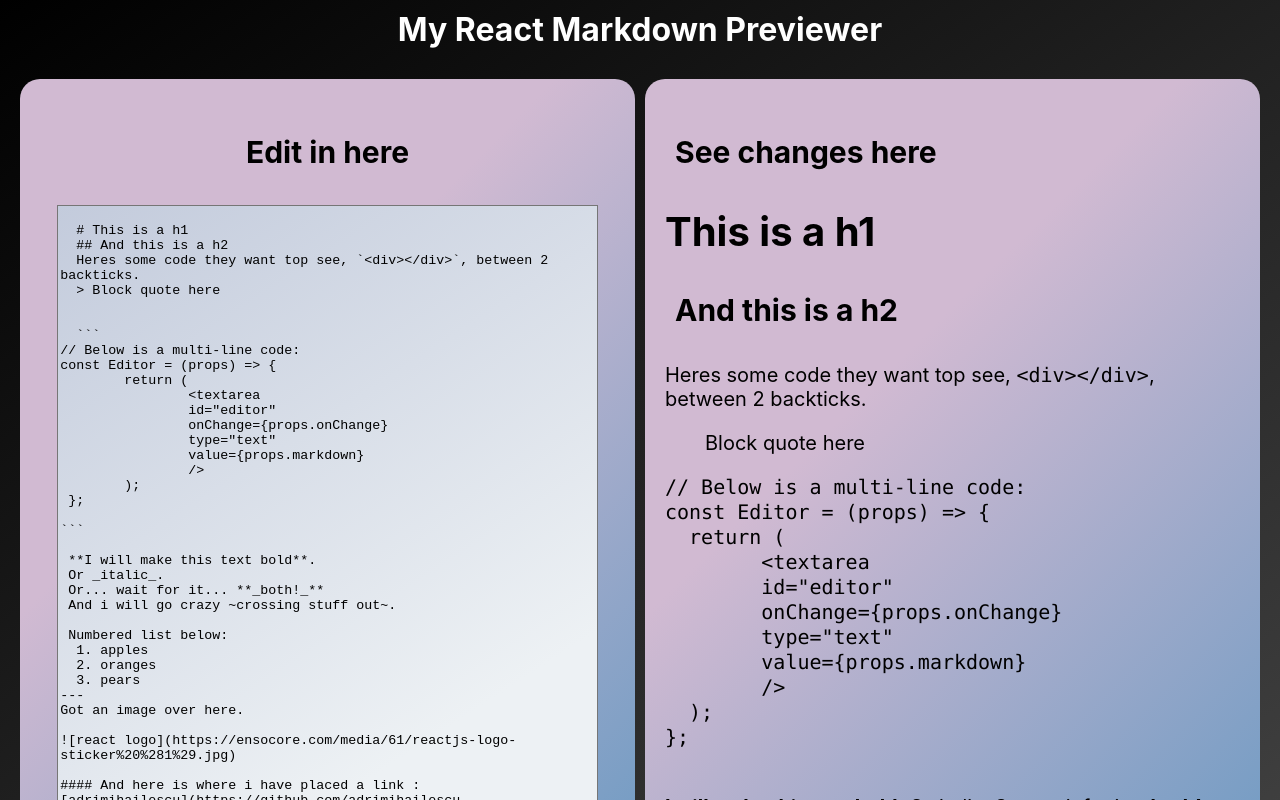
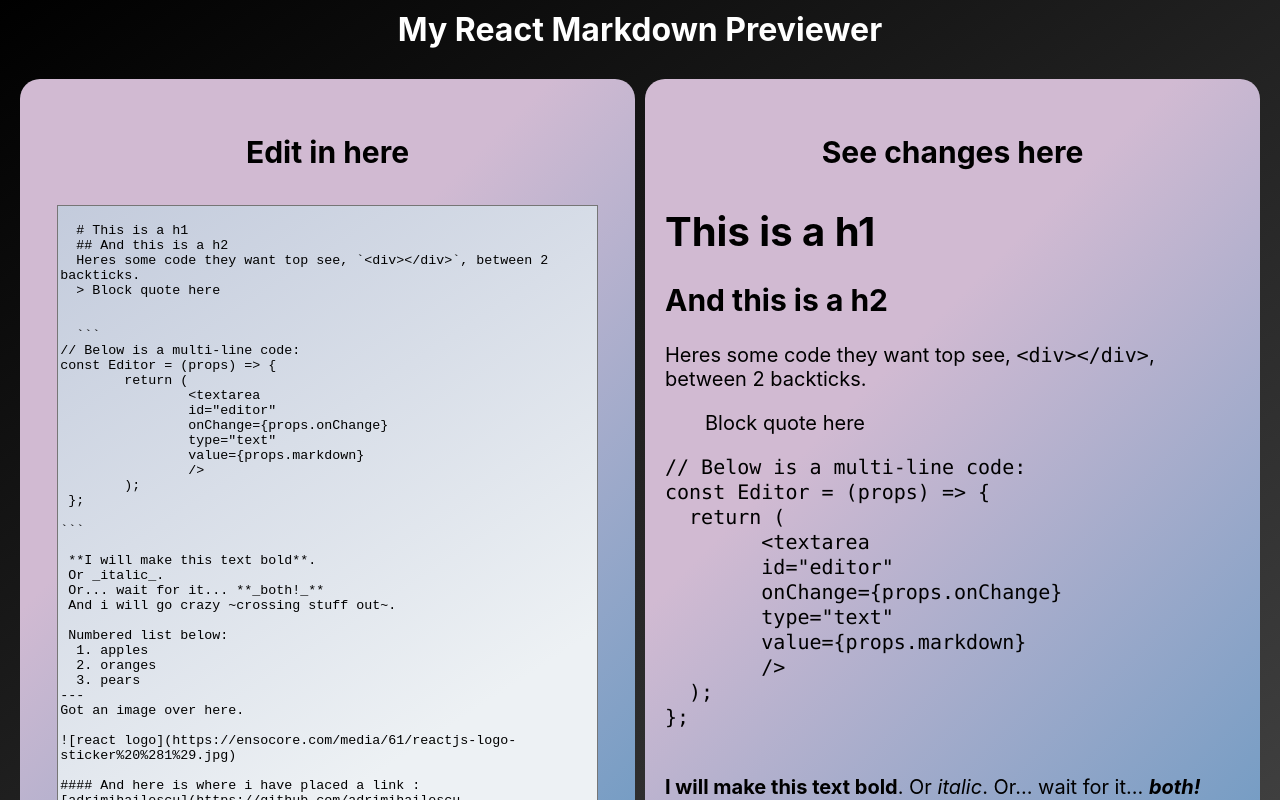
Before and after one commit to adrimihailescu/markdown-previewer, a React (Create React App) app: page / in a window 1280 px wide. Shown: the top 800 px of the page. Built offline with nearby package versions, Linux system fonts and the light colour scheme.

Commit message:
final changes

```diff
--- a/public/index.html
+++ b/public/index.html
@@ -24,7 +24,7 @@
       work correctly both with client-side routing and a non-root public URL.
       Learn how to configure a non-root public URL by running `npm run build`.
     -->
-    <title>React App</title>
+		<title>Markdown Previewer</title>
 	</head>
 	<body>
 		<noscript>You need to enable JavaScript to run this app.</noscript>
--- a/src/Components/MarkdownPreviewer.js
+++ b/src/Components/MarkdownPreviewer.js
@@ -4,9 +4,11 @@ import "./MarkdownPreviewer.scss";
 
 const MarkdownPreviewer = ({ editorArea }) => {
 	return (
-		<div id="preview" className="previewer">
-			<h2>See changes here</h2>
-			<ReactMarkdown children={editorArea} remarkPlugins={[remarkGfm]} />
+		<div className="previewer">
+			<h2 className="h2-only">See changes here</h2>
+			<div id="preview">
+				<ReactMarkdown children={editorArea} remarkPlugins={[remarkGfm]} />
+			</div>
 		</div>
 	);
 };
--- a/src/Components/MarkdownPreviewer.scss
+++ b/src/Components/MarkdownPreviewer.scss
@@ -8,7 +8,8 @@
 	font-size: 20px;
 	color: black;
 
-	h2 {
+	.h2-only {
 		padding: 10px;
+		text-align: center;
 	}
 }
```
Lines whose indentation alone changed are shown as unchanged.
